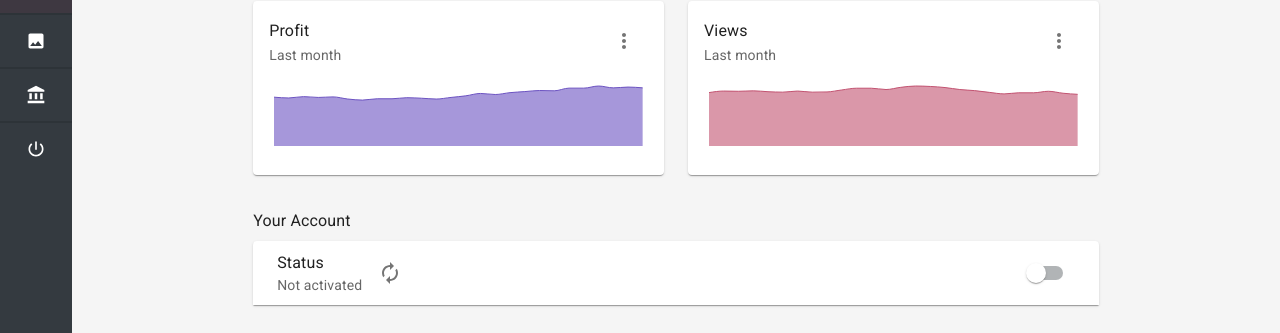
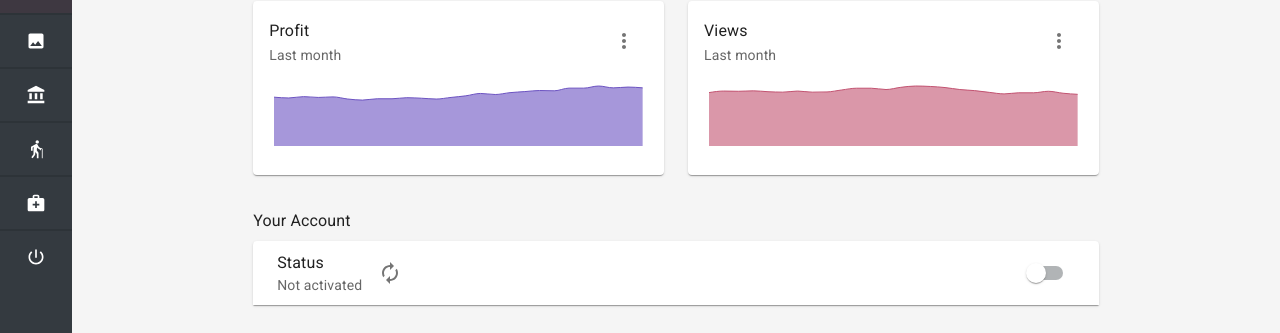
Before and after one commit to seetvn/home-care-saas, a React (Create React App) app: page /c/profile in a window 1280 px wide. Shown: the part 111-444 px from the top of the page. Built offline with nearby package versions, Linux system fonts and the light colour scheme; a web font is replaced by a local one.

Commit message:
Added Patients and Carers Icons on NavBar

```diff
--- a/src/logged_in/components/Main.js
+++ b/src/logged_in/components/Main.js
@@ -246,6 +246,23 @@ function Main(props) {
     setHasFetchedCardChart,
   ]);
 
+  const selectCarers= useCallback(() => {
+    smoothScrollTop();
+    document.title = "WaVer - Carers";
+    setSelectedTab("Carers");
+    if (!hasFetchedCardChart) {
+      setHasFetchedCardChart(true);
+      import("../../shared/components/CardChart").then((Component) => {
+        setCardChart(Component.default);
+      });
+    }
+  }, [
+    setSelectedTab,
+    setCardChart,
+    hasFetchedCardChart,
+    setHasFetchedCardChart,
+  ]);
+
   const selectPosts = useCallback(() => {
     smoothScrollTop();
     document.title = "WaVer - Posts";
@@ -347,6 +364,7 @@ function Main(props) {
           posts={posts}
           targets={targets}
           selectDashboard={selectDashboard}
+          selectCarers={selectCarers}
           selectPosts={selectPosts}
           selectSubscription={selectSubscription}
           openAddBalanceDialog={openAddBalanceDialog}
--- a/src/logged_in/components/Routing.js
+++ b/src/logged_in/components/Routing.js
@@ -5,6 +5,7 @@ import withStyles from '@mui/styles/withStyles';
 import Dashboard from "./dashboard/Dashboard";
 import Posts from "./posts/Posts";
 import Subscription from "./subscription/Subscription";
+import Carers from "./carers/Carers";
 import PropsRoute from "../../shared/components/PropsRoute";
 import useLocationBlocker from "../../shared/functions/useLocationBlocker";
 
@@ -61,6 +62,7 @@ function Routing(props) {
     setPosts,
     isAccountActivated,
     selectDashboard,
+    selectCarers,
     selectPosts,
     selectSubscription,
     openAddBalanceDialog,
@@ -101,6 +103,18 @@ function Routing(props) {
           isAccountActivated={isAccountActivated}
           selectDashboard={selectDashboard}
         />
+        <PropsRoute
+          path="/c/carers"
+          component={Carers}
+          toggleAccountActivation={toggleAccountActivation}
+          pushMessageToSnackbar={pushMessageToSnackbar}
+          CardChart={CardChart}
+          statistics={statistics}
+          targets={targets}
+          setTargets={setTargets}
+          isAccountActivated={isAccountActivated}
+          selectCarers={selectCarers}
+        />
       </Switch>
     </div>
   );
@@ -123,6 +137,7 @@ Routing.propTypes = {
   targets: PropTypes.arrayOf(PropTypes.object).isRequired,
   isAccountActivated: PropTypes.bool.isRequired,
   selectDashboard: PropTypes.func.isRequired,
+  selectCarers: PropTypes.func.isRequired,
   selectPosts: PropTypes.func.isRequired,
   selectSubscription: PropTypes.func.isRequired,
   openAddBalanceDialog: PropTypes.func.isRequired,
--- a/src/logged_in/components/navigation/NavBar.js
+++ b/src/logged_in/components/navigation/NavBar.js
@@ -21,6 +21,8 @@ import withStyles from "@mui/styles/withStyles";
 import DashboardIcon from "@mui/icons-material/Dashboard";
 import ImageIcon from "@mui/icons-material/Image";
 import AccountBalanceIcon from "@mui/icons-material/AccountBalance";
+import ElderlyIcon from '@mui/icons-material/Elderly';
+import MedicalServicesIcon from '@mui/icons-material/MedicalServices';
 import PowerSettingsNewIcon from "@mui/icons-material/PowerSettingsNew";
 import MenuIcon from "@mui/icons-material/Menu";
 import SupervisorAccountIcon from "@mui/icons-material/SupervisorAccount";
@@ -201,6 +203,40 @@ function NavBar(props) {
       },
     },
     {
+      // New icon added here
+      link: "/c/patients",
+      name: "Patients",
+      onClick: closeMobileDrawer,
+      icon: {
+        desktop: (
+          <ElderlyIcon
+            className={
+              selectedTab === "Patients" ? classes.textPrimary : "text-white"
+            }
+            fontSize="small"
+          />
+        ),
+        mobile: <ElderlyIcon className="text-white" />,
+      },
+    },
+    {
+      // New icon added here
+      link: "/c/carers",
+      name: "Carers",
+      onClick: closeMobileDrawer,
+      icon: {
+        desktop: (
+          <MedicalServicesIcon
+            className={
+              selectedTab === "Carers" ? classes.textPrimary : "text-white"
+            }
+            fontSize="small"
+          />
+        ),
+        mobile: <MedicalServicesIcon className="text-white" />,
+      },
+    },
+    {
       link: "/",
       name: "Logout",
       icon: {
```
Also changed, not shown: package.json (+3 -8 lines), 1 other file (tests, documents, lock files or other folders).
